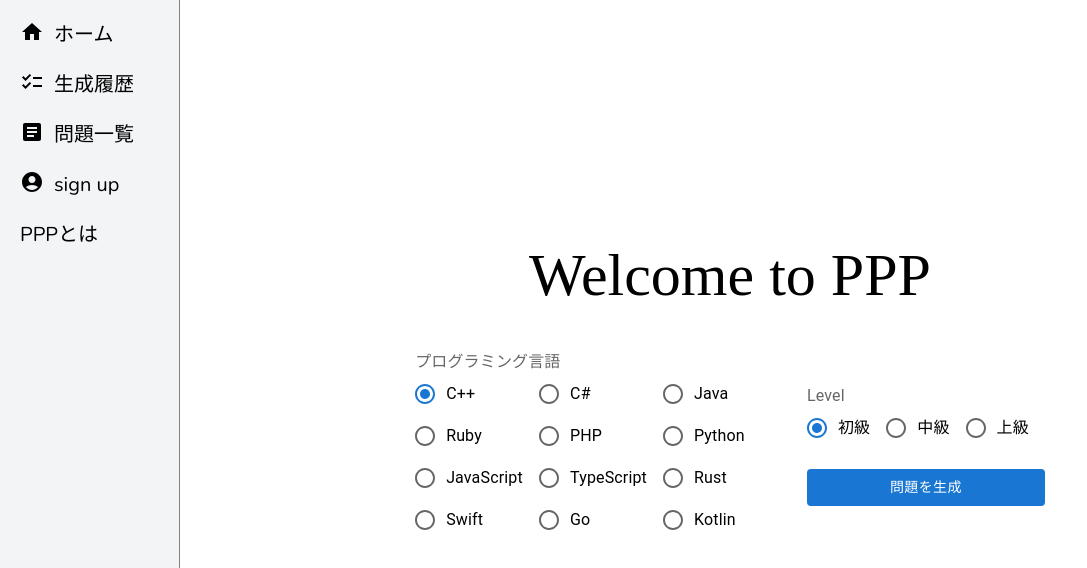
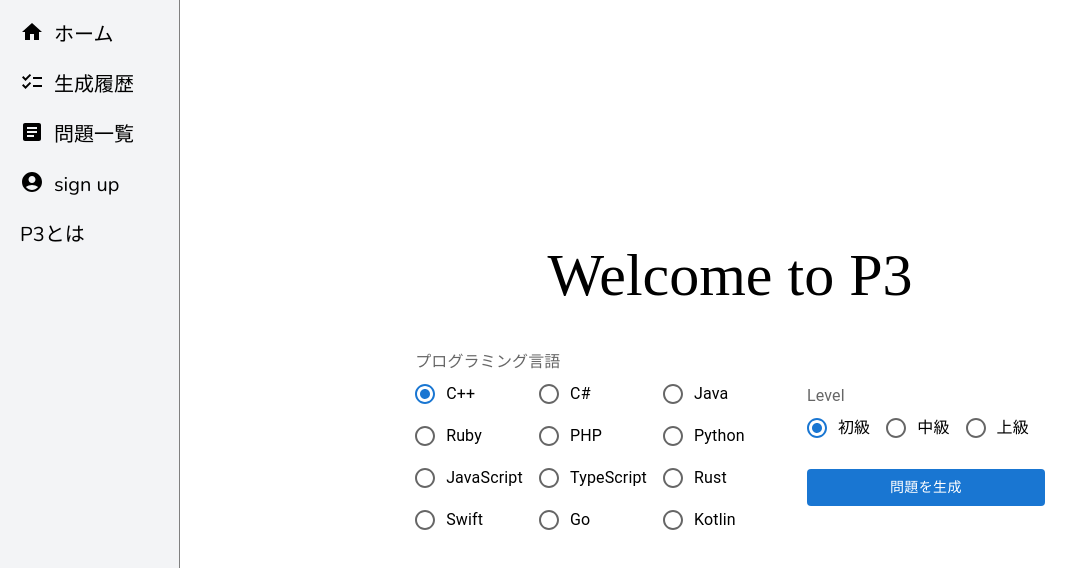
Before and after one commit to riku546/P3, a Next.js app in the folder client/: page / in a window 1280 px wide. Shown: the top 568 px of the page, without its empty margins (0-1087 px from the left). Built offline with nearby package versions, Linux system fonts and the light colour scheme; no server answers; a web font is replaced by a local one.

Commit message:
アプリ名をPPPからP3に変更

```diff
--- a/client/src/app/(selfMade)/aboutPPP/page.jsx
+++ b/client/src/app/(selfMade)/aboutP3/page.jsx
@@ -10,7 +10,7 @@ const page = () => {
         <div className={styles.container}>
             {/* パソコンとタブレットのときに表示される */}
             <nav className={styles.nav}>
-                <Nav filterDialog={false}/>
+                <Nav filterDialog={false} />
             </nav>
 
             {/* スマホのときに表示される */}
@@ -20,7 +20,7 @@ const page = () => {
 
             <main className={styles.mainArea}>
                 <p style={{ fontSize: 20 }}>
-                    <span style={{ fontStyle: 'italic' }}>PPP</span>
+                    <span style={{ fontStyle: 'italic' }}>P3</span>
                     とはProgramming Practice Platformの略です。
                     <br />
                     プログラミング言語の問題を解き、スキルを向上させることを目的としています。
--- a/client/src/app/layout.js
+++ b/client/src/app/layout.js
@@ -28,7 +28,7 @@ const RootLayout = ({ children }) => {
 }
 
 export const metadata = {
-    title: 'PPP',
+    title: 'P3',
 }
 
 export default RootLayout
--- a/client/src/app/page.jsx
+++ b/client/src/app/page.jsx
@@ -34,7 +34,7 @@ const Home = () => {
 
             <main className={styles.mainArea}>
                 <div>
-                    <h1 className={styles.title}>Welcome to PPP </h1>
+                    <h1 className={styles.title}>Welcome to P3 </h1>
 
                     <div className={styles.formArea}>
                         {/* isLoadingがtrueの時は、ローディングのダイアログを表示する */}
--- a/client/src/components/selfMadeComponents/Nav.jsx
+++ b/client/src/components/selfMadeComponents/Nav.jsx
@@ -37,7 +37,7 @@ const Nav = ({ filterDialog, fetchFilteredProblems }) => {
             </div>
             <div className={styles.nav}>
                 <div className={styles.navText}>
-                    <Link href="/aboutPPP"> PPPとは</Link>
+                    <Link href="/aboutP3"> P3とは</Link>
                 </div>
             </div>
             {/* FilterDialogは問題一覧ページで表示されるので
```
Also changed, not shown: client/src/app/(selfMade)/aboutP3/page.module.css (renamed from client/src/app/(selfMade)/aboutPPP/page.module.css), 1 other file (tests, documents, lock files or other folders).
